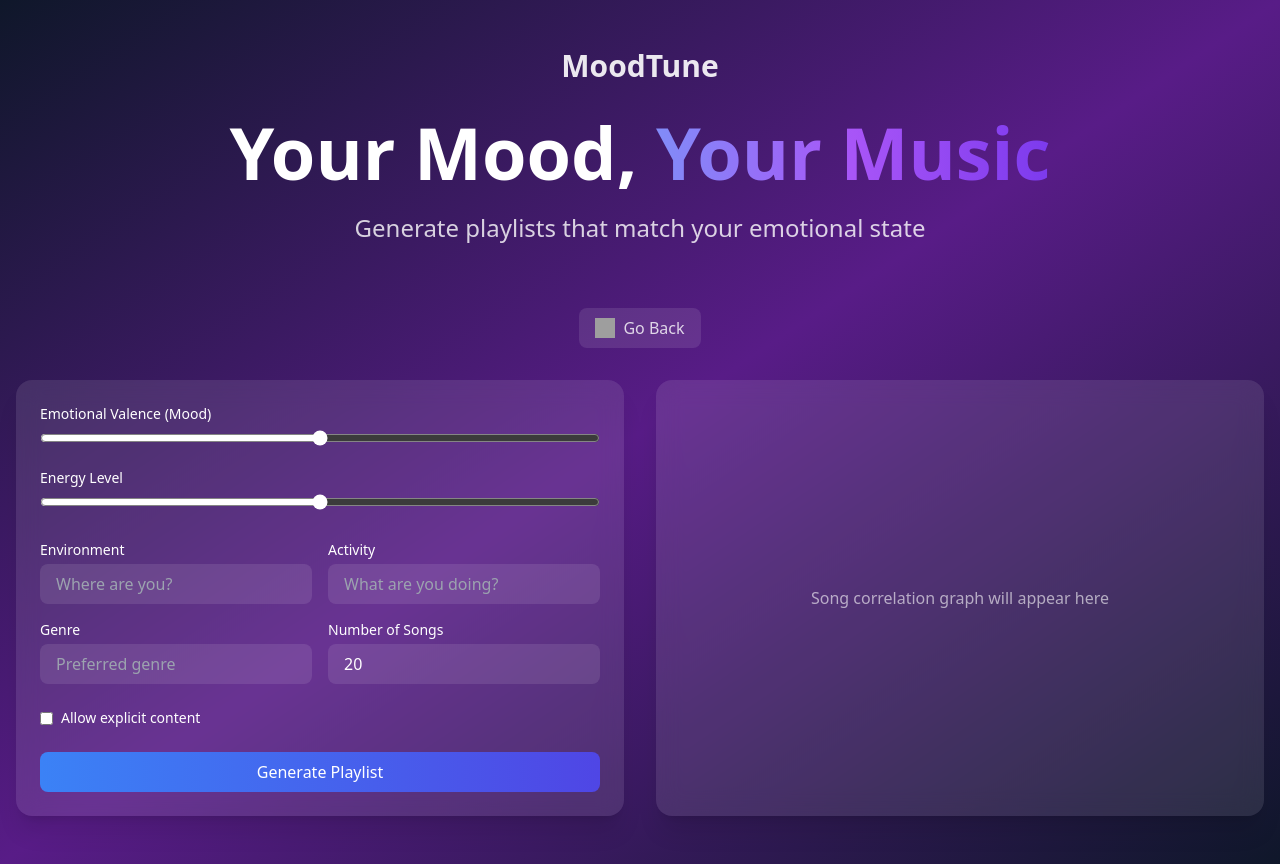
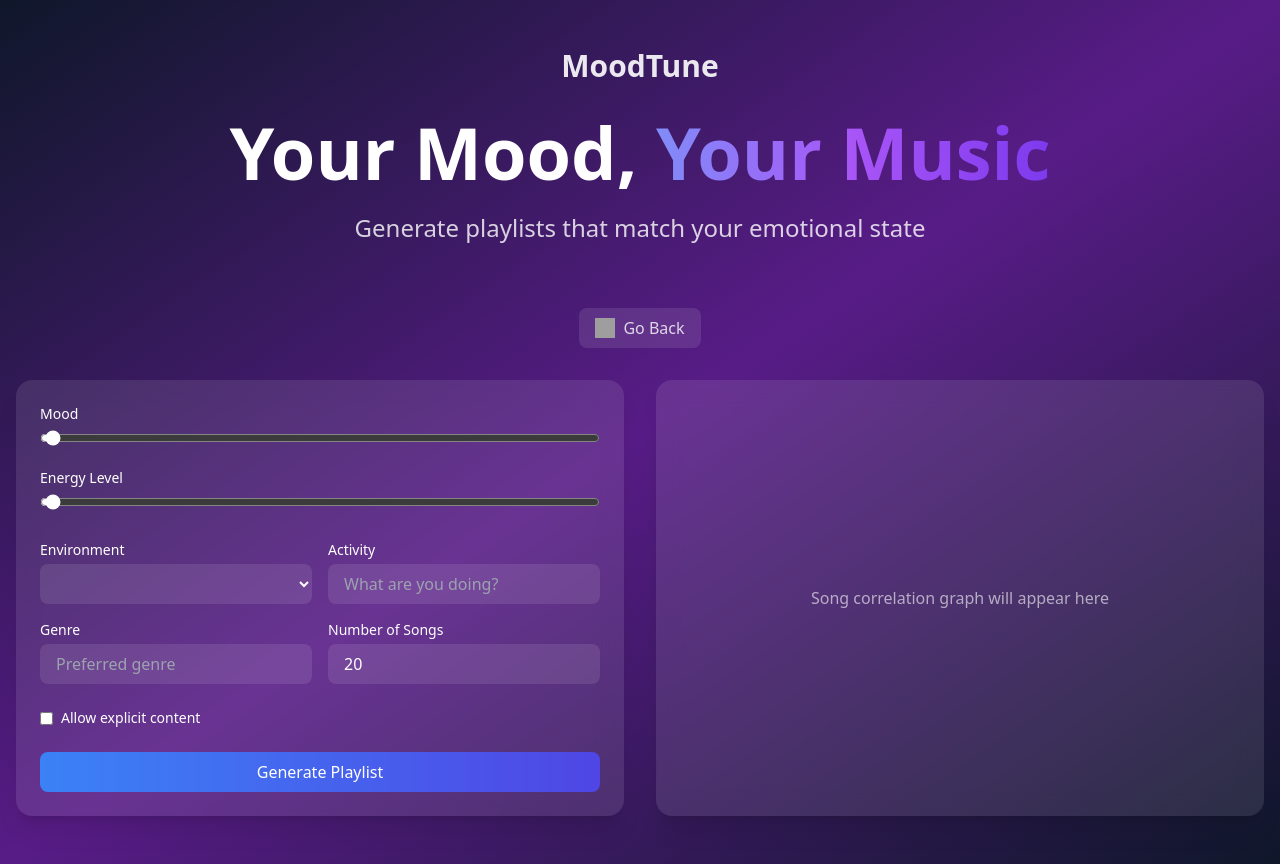
Before and after one commit to raorjun/MoodTune, a React (Vite) app in the folder frontend/: page / in a window 1280 px wide. Both pictures are taken after a click on the button "Connect with Spotify". Built offline with nearby package versions, Linux system fonts and the light colour scheme; grey boxes are pictures that could not be loaded.

Commit message:
comments

```diff
--- a/frontend/src/App.jsx
+++ b/frontend/src/App.jsx
@@ -2,12 +2,15 @@ import { useState } from 'react'
 import spotifyIcon from './assets/spotify.svg'
 import ytMusicIcon from './assets/youtube.svg'
 import arrowIcon from './assests/arrow.svg'
+//smiley face to frowny face svgs for mood
+//number input for number of songs 5-30
+
 
 function App() {
   const [selectedPlatform, setSelectedPlatform] = useState(null);
   const [moodParams, setMoodParams] = useState({
-    valence: 50,
-    energy: 50,
+    valence: 0.5,
+    energy: 0.5,
     environment: '',
     activity: '',
     genre: '',
@@ -18,7 +21,7 @@ function App() {
   return (
     <div className="min-h-screen bg-gradient-to-br from-slate-900 via-purple-900 to-slate-900">
       <main className="container mx-auto px-4 py-12">
-        {/* Brand + Hero */}
+        {/*hero - main page*/}
         <div className="text-center">
           <h1 className="text-3xl font-bold text-white/90 mb-8">MoodTune</h1>
           <h2 className="text-7xl font-bold text-white mb-6">
@@ -79,7 +82,7 @@ function App() {
                 {/* Mood Sliders */}
                 <div className="space-y-4">
                   <div>
-                    <label className="text-white text-sm mb-1 block">Emotional Valence (Mood)</label>
+                    <label className="text-white text-sm mb-1 block">Mood</label>
                     <input
                       type="range"
                       min="0"
@@ -102,12 +105,11 @@ function App() {
                   </div>
                 </div>
 
-                {/* Context Inputs */}
+                {/*context input*/}
                 <div className="grid grid-cols-2 gap-4">
                   <div>
                     <label className="text-white text-sm mb-1 block">Environment</label>
-                    <input
-                      type="text"
+                    <select
                       className="w-full bg-white/10 rounded-lg px-4 py-2 text-white"
                       placeholder="Where are you?"
                       value={moodParams.environment}
```
Also changed, not shown: 2 other files (tests, documents, lock files or other folders).
